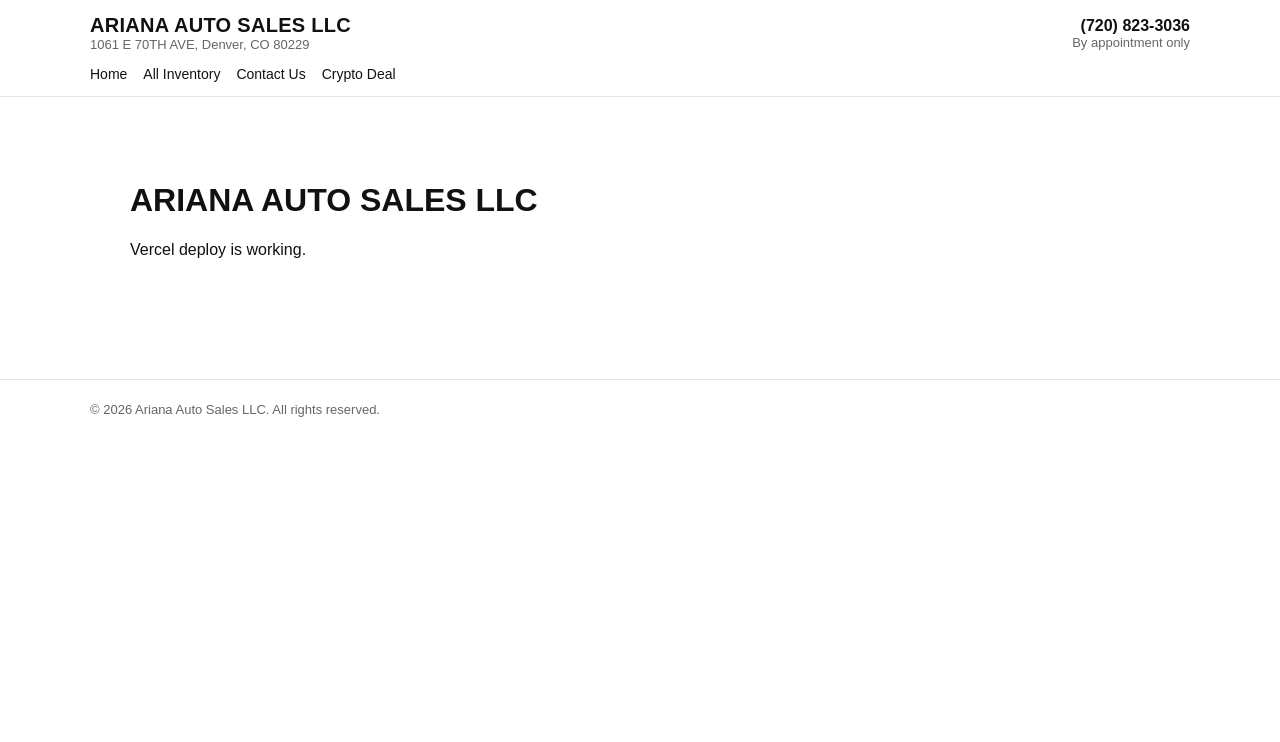
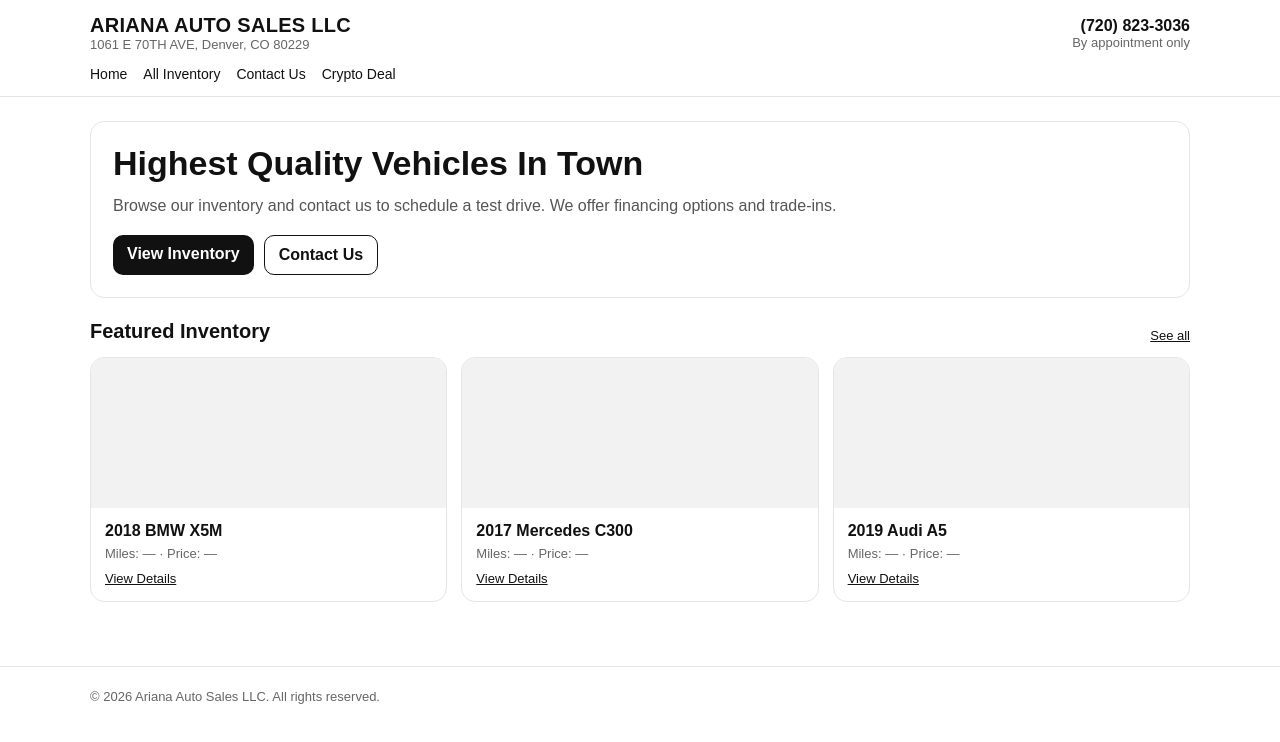
Before and after one commit to Arianaauto/arianaautosales, a Next.js app: page / in a window 1280 px wide. Shown: the top 742 px of the page. Built offline with nearby package versions, Linux system fonts and the light colour scheme.

Commit message:
Update page.tsx

```diff
--- a/app/page.tsx
+++ b/app/page.tsx
@@ -1,8 +1,44 @@
 export default function Home() {
   return (
-    <div style={{ padding: 40, fontFamily: "Arial" }}>
-      <h1>ARIANA AUTO SALES LLC</h1>
-      <p>Vercel deploy is working.</p>
+    <div style={{ display: "grid", gap: 22 }}>
+      <section style={{ border: "1px solid #e5e5e5", borderRadius: 14, padding: 22 }}>
+        <h1 style={{ margin: 0, fontSize: 34, fontWeight: 800 }}>Highest Quality Vehicles In Town</h1>
+        <p style={{ marginTop: 10, marginBottom: 0, color: "#555", lineHeight: 1.6 }}>
+          Browse our inventory and contact us to schedule a test drive. We offer financing options and trade-ins.
+        </p>
+
+        <div style={{ display: "flex", gap: 10, marginTop: 16, flexWrap: "wrap" }}>
+          <a href="/all-inventory" style={{ background: "#111", color: "#fff", padding: "10px 14px", borderRadius: 10, textDecoration: "none", fontWeight: 700 }}>
+            View Inventory
+          </a>
+          <a href="/contact-us" style={{ border: "1px solid #111", color: "#111", padding: "10px 14px", borderRadius: 10, textDecoration: "none", fontWeight: 700 }}>
+            Contact Us
+          </a>
+        </div>
+      </section>
+
+      <section style={{ display: "grid", gap: 14 }}>
+        <div style={{ display: "flex", justifyContent: "space-between", alignItems: "end" }}>
+          <h2 style={{ margin: 0, fontSize: 20 }}>Featured Inventory</h2>
+          <a href="/all-inventory" style={{ fontSize: 13, color: "#111" }}>See all</a>
+        </div>
+
+        {/* TEMP cards (next step we replace with real inventory) */}
+        <div style={{ display: "grid", gridTemplateColumns: "repeat(auto-fit, minmax(240px, 1fr))", gap: 14 }}>
+          {["2018 BMW X5M", "2017 Mercedes C300", "2019 Audi A5"].map((t) => (
+            <div key={t} style={{ border: "1px solid #e5e5e5", borderRadius: 14, overflow: "hidden" }}>
+              <div style={{ background: "#f2f2f2", height: 150 }} />
+              <div style={{ padding: 14 }}>
+                <div style={{ fontWeight: 800 }}>{t}</div>
+                <div style={{ fontSize: 13, color: "#666", marginTop: 6 }}>Miles: — · Price: —</div>
+                <a href="/all-inventory" style={{ display: "inline-block", marginTop: 10, fontSize: 13, color: "#111" }}>
+                  View Details
+                </a>
+              </div>
+            </div>
+          ))}
+        </div>
+      </section>
     </div>
   );
 }
```
